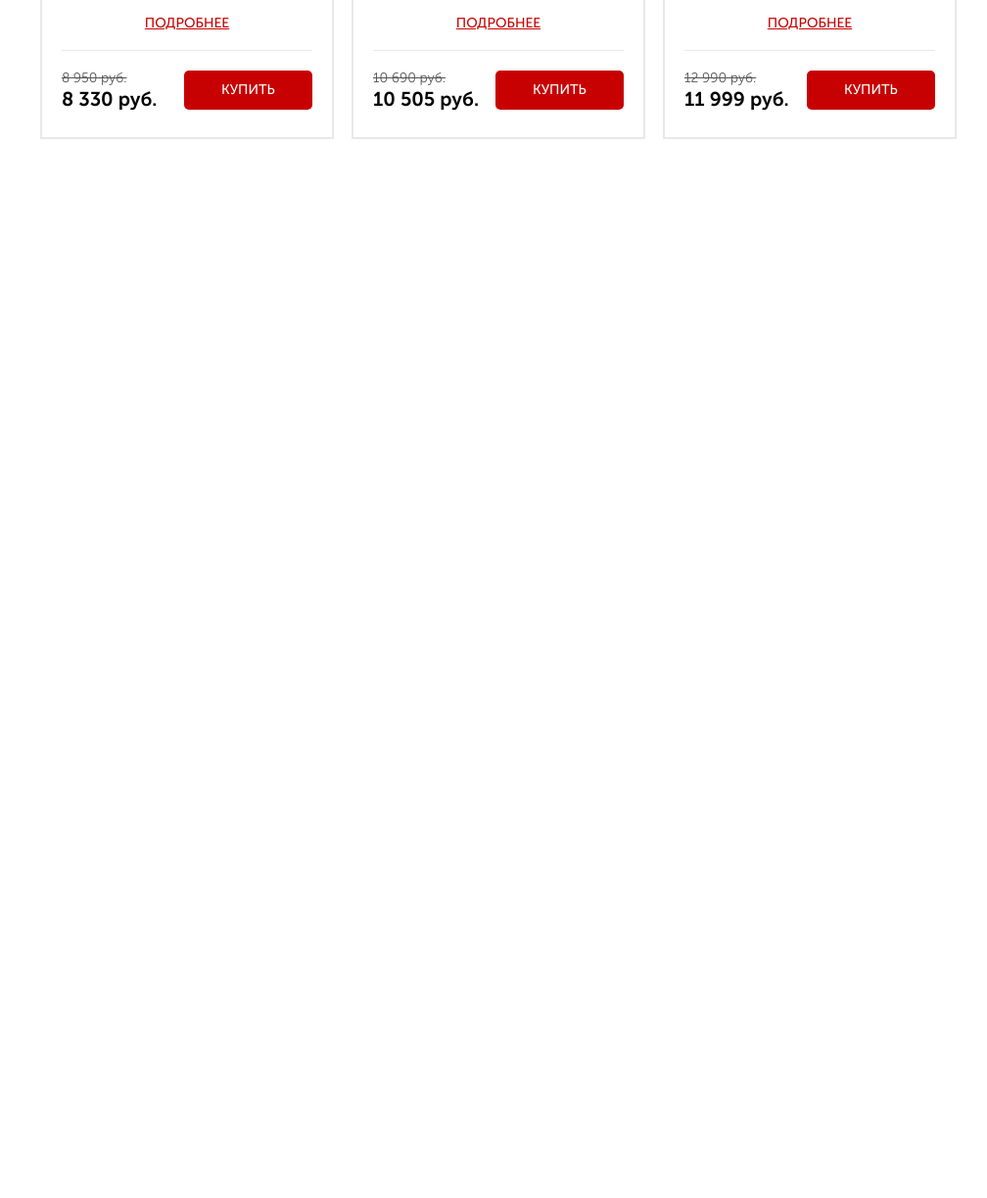
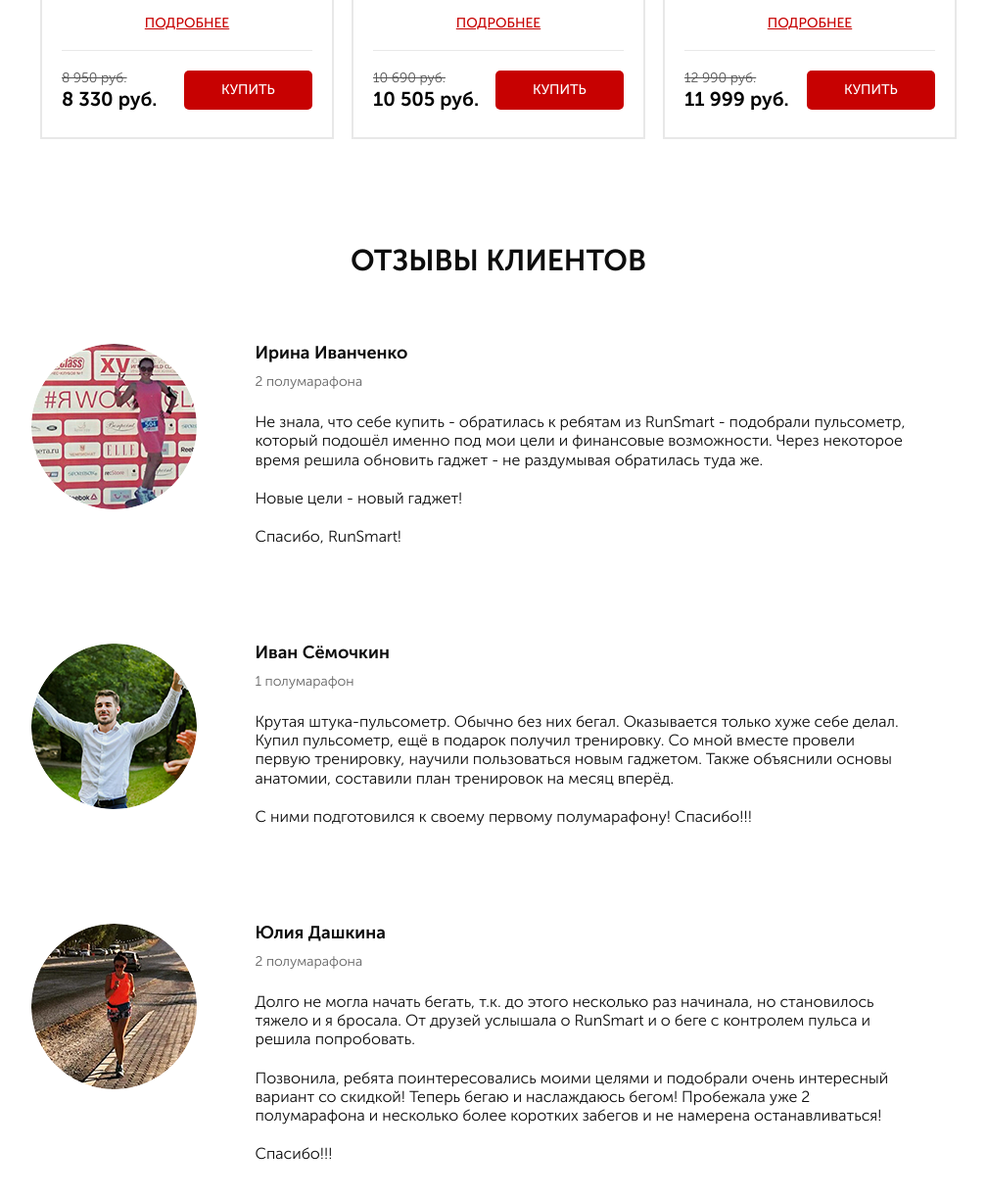
Before and after one commit to AfoninSergey/Pulsometers, a website: page index.html in a window 1280 px wide. Shown: the part 3694-4917 px from the top of the page at 98% size, without its empty margins (131-1139 px from the left). Before the commit the page ends 3895 px from the top, so only its background shows below. Drawn offline with nearby package versions, Linux system fonts and the light colour scheme.

Commit message:
Added and adapted Feedback section

```diff
--- a/index.html
+++ b/index.html
@@ -934,6 +934,80 @@
                 </ul>
             </div>
         </section>
+        <section class="feedback">
+            <div class="container">
+                <h2 class="feedback__title">Отзывы клиентов</h2>
+                <ul class="feedback__list">
+                    <li class="feedback__item">
+                        <img
+                            src="img/pictures/Irina_photo.jpg"
+                            alt="Irina_photo"
+                        />
+                        <div>
+                            <h3>Ирина Иванченко</h3>
+                            <span>2 полумарафона</span>
+                            <p>
+                                Не знала, что себе купить - обратилась к ребятам
+                                из RunSmart - подобрали пульсометр, который
+                                подошёл именно под мои цели и финансовые
+                                возможности. Через некоторое время решила
+                                обновить гаджет - не раздумывая обратилась туда
+                                же.
+                            </p>
+                            <p>Новые цели - новый гаджет!</p>
+                            <p>Спасибо, RunSmart!</p>
+                        </div>
+                    </li>
+                    <li class="feedback__item">
+                        <img
+                            src="img/pictures/Ivan_photo.jpg"
+                            alt="Ivan_photo"
+                        />
+                        <div>
+                            <h3>Иван Сёмочкин</h3>
+                            <span>1 полумарафон</span>
+                            <p>
+                                Крутая штука-пульсометр. Обычно без них бегал.
+                                Оказывается только хуже себе делал. Купил
+                                пульсометр, ещё в подарок получил тренировку. Со
+                                мной вместе провели первую тренировку, научили
+                                пользоваться новым гаджетом. Также объяснили
+                                основы анатомии, составили план тренировок на
+                                месяц вперёд.
+                            </p>
+                            <p>
+                                С ними подготовился к своему первому
+                                полумарафону! Спасибо!!!
+                            </p>
+                        </div>
+                    </li>
+                    <li class="feedback__item">
+                        <img
+                            src="img/pictures/Julia_photo.jpg"
+                            alt="Julia_photo"
+                        />
+                        <div>
+                            <h3>Юлия Дашкина</h3>
+                            <span>2 полумарафона</span>
+                            <p>
+                                Долго не могла начать бегать, т.к. до этого
+                                несколько раз начинала, но становилось тяжело и
+                                я бросала. От друзей услышала о RunSmart и о
+                                беге с контролем пульса и решила попробовать.
+                            </p>
+                            <p>
+                                Позвонила, ребята поинтересовались моими целями
+                                и подобрали очень интересный вариант со скидкой!
+                                Теперь бегаю и наслаждаюсь бегом! Пробежала уже
+                                2 полумарафона и несколько более коротких
+                                забегов и не намерена останавливаться!
+                            </p>
+                            <p>Спасибо!!!</p>
+                        </div>
+                    </li>
+                </ul>
+            </div>
+        </section>
         <!-- SLICK
         <script src="https://code.jquery.com/jquery-1.11.0.min.js"></script>
         <script src="https://code.jquery.com/jquery-migrate-1.2.1.min.js"></script>
--- a/sass/base/_variables.sass
+++ b/sass/base/_variables.sass
@@ -1,3 +1,3 @@
 $red: #c70101
-$d_white: #d2d2d2
+$d_white: #dfdfdf
 $dark: #0D0D0D
--- /dev/null
+++ b/sass/blocks/_feedback.sass
@@ -0,0 +1,43 @@
+.feedback
+    padding: 50px 0 70px
+    &__title
+        margin: 0
+        font-size: 30px
+        +lh
+        font-weight: 700
+        text-transform: uppercase
+        color: #0d0d0d
+        text-align: center
+    &__list
+        list-style: none
+        padding: 0
+        padding-right: 60px
+        margin: 70px 0 0
+    &__item
+        margin-top: 100px
+        display: flex
+        align-items: start
+        &:first-child
+            margin-top: 0
+        img
+            height: 169px
+            width: 169px
+            border-radius: 50%
+            margin-right: 60px
+        h3
+            font-size: 18px
+            +lh
+            font-weight: 700
+            color: #0d0d0d
+        span
+            margin-top: 10px
+            font-size: 14px
+            +lh
+            font-weight: 300
+            color: #646464
+        p
+            margin: 20px 0 0
+            font-size: 16px
+            line-height: 1.2
+            font-weight: 300
+            color: #0d0d0d
--- /dev/null
+++ b/sass/blocks/_feedback_media.sass
@@ -0,0 +1,43 @@
+@media ( max-width:  1199px)
+    .feedback
+        padding: 20px 0 45px
+        &__list
+            padding-right: 45px
+        &__item
+            margin-top: 80px
+@media ( max-width:  991px)
+    .feedback
+        &__title
+            font-size: 25px
+        &__list
+            margin-top: 55px
+            padding-right: 30px
+        &__item
+            margin-top: 70px
+            p
+                margin-top: 15px
+@media ( max-width:  767px)
+    .feedback
+        &__list
+            margin-top: 50px
+            padding-right: 0
+        &__item
+            flex-direction: column
+            img
+                height: 150px
+                width: 150px
+                margin: 0 auto
+            div
+                margin-top: 30px
+            h3
+                margin: 0
+            span
+                font-size: 12px
+                margin-top: 5px
+            p
+                font-size: 14px
+                margin-top: 15px
+@media ( max-width:  575px)
+    .feedback
+        &__title
+            font-size: 24px
--- a/sass/style.sass
+++ b/sass/style.sass
@@ -23,6 +23,8 @@
 @import 'blocks/catalog'
 @import 'blocks/pulsometer'
 @import 'blocks/catalog_media'
+@import 'blocks/feedback'
+@import 'blocks/feedback_media'
 
 @media ( max-width:  1199px)
     .container
```
Also changed, not shown: css/style.min.css.
